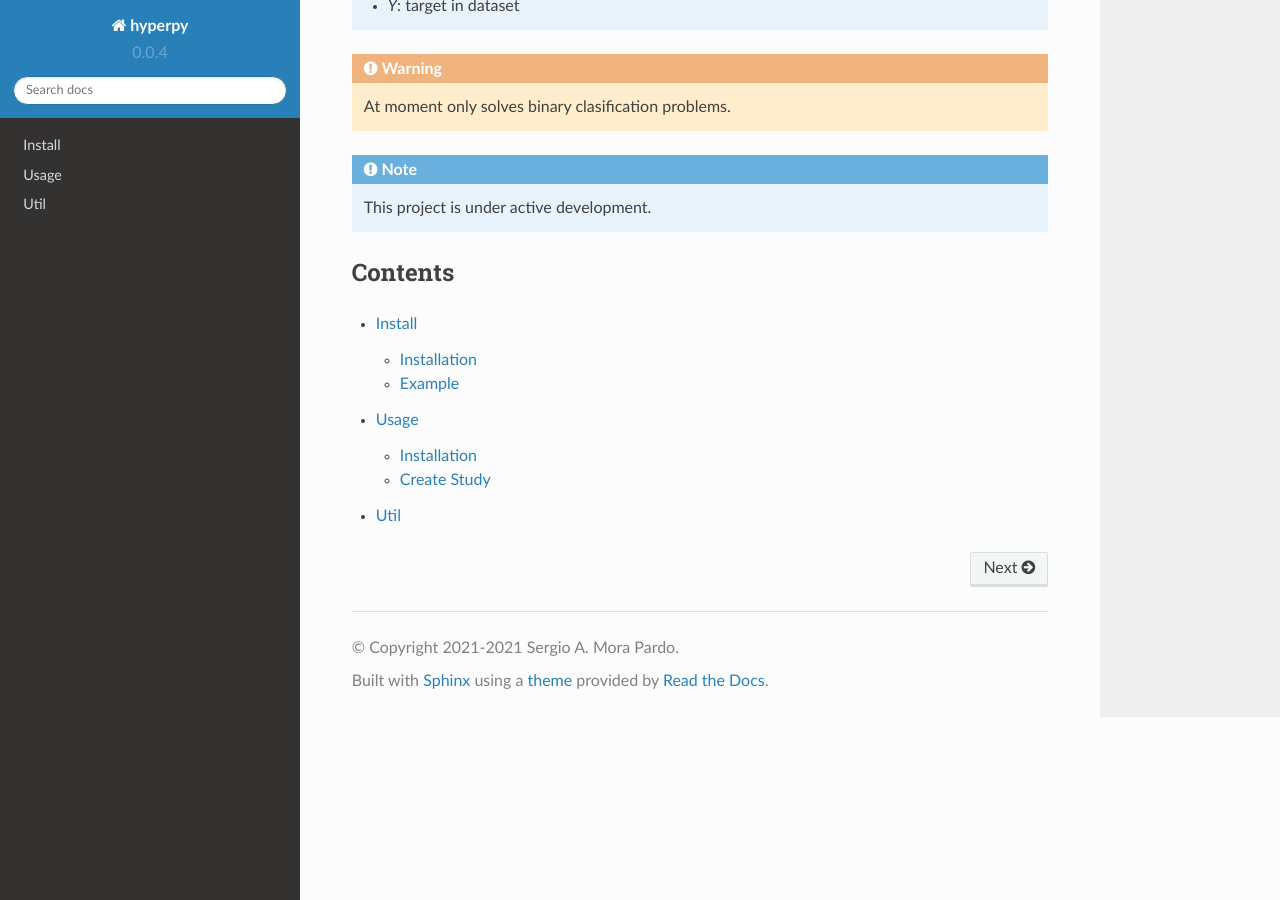
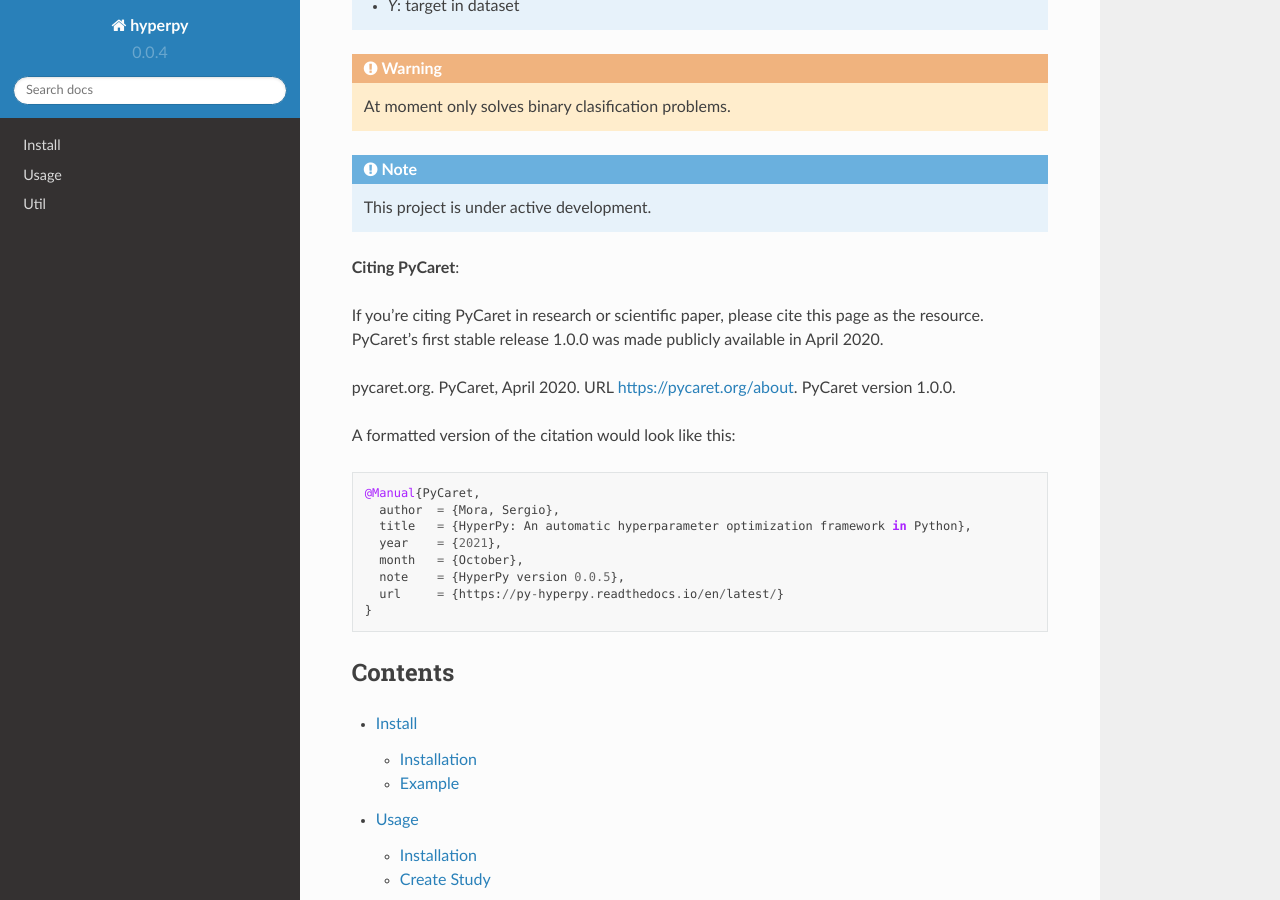
Before and after one commit to sergiomora03/py-hyperpy, a Sphinx documentation site: the page built from docs/source/index.rst, in a window 1280 px wide and 900 px high, scrolled down 989 px. Built offline with Sphinx 7.4.7 and the Read the Docs theme 2.0.0, drawn with Linux system fonts in a browser that asks for light colours.

```diff
--- a/docs/source/index.rst
+++ b/docs/source/index.rst
@@ -53,6 +53,23 @@
 
    This project is under active development.
 
+**Citing PyCaret**\ :
+
+If you’re citing PyCaret in research or scientific paper, please cite this page as the resource. PyCaret’s first stable release 1.0.0 was made publicly available in April 2020.
+
+pycaret.org. PyCaret, April 2020. URL https://pycaret.org/about. PyCaret version 1.0.0.
+
+A formatted version of the citation would look like this::
+
+    @Manual{PyCaret,
+      author  = {Mora, Sergio},
+      title   = {HyperPy: An automatic hyperparameter optimization framework in Python},
+      year    = {2021},
+      month   = {October},
+      note    = {HyperPy version 0.0.5},
+      url     = {https://py-hyperpy.readthedocs.io/en/latest/}
+    }
+
 Contents
 --------
 
```
